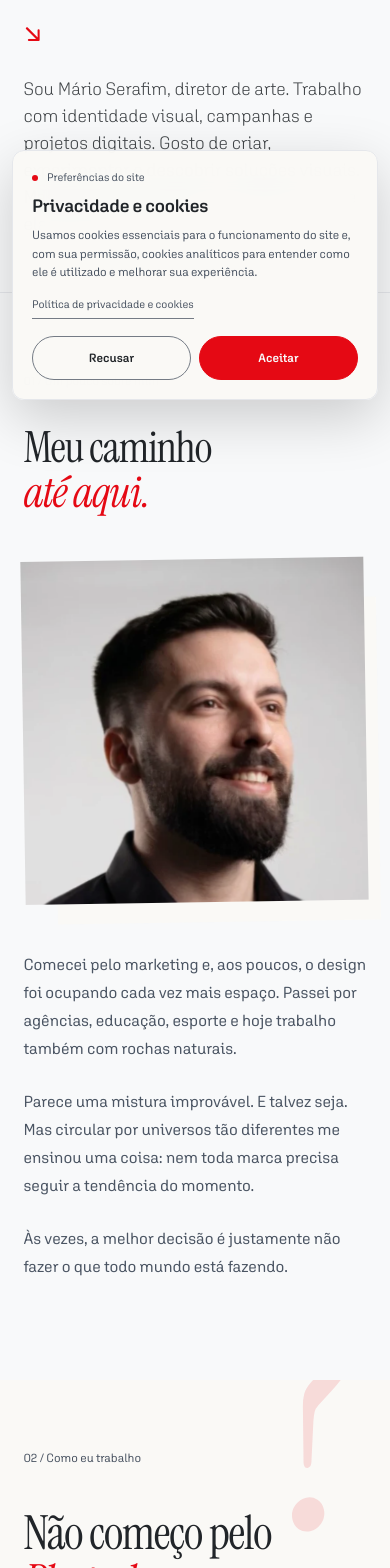
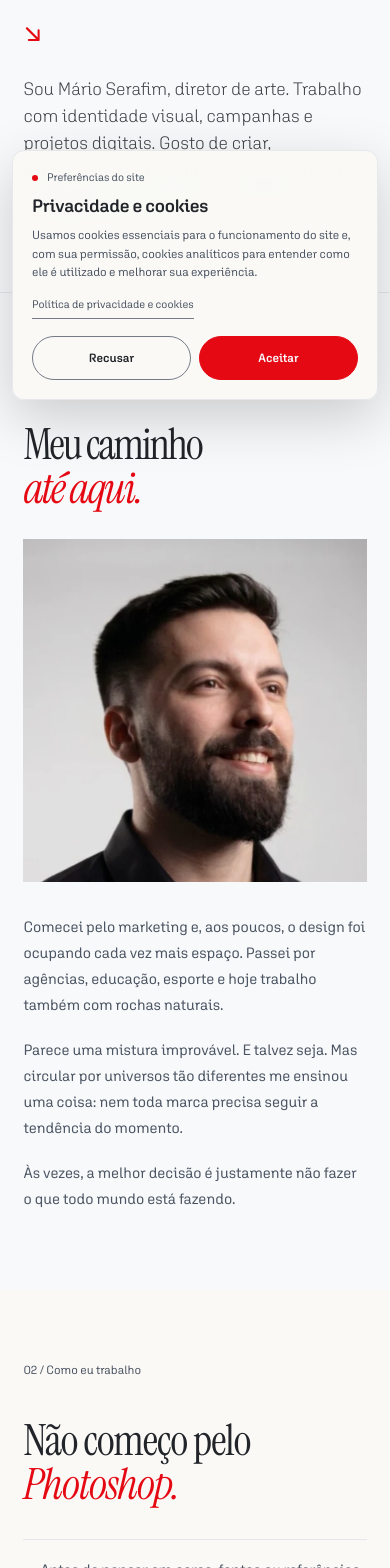
Before and after one commit to MarioSerafimCoder/portfolio-oficial, a Next.js app: page /sobre in a window 390 px wide. Shown: the part 432-2000 px from the top of the page. Built offline with nearby package versions, Linux system fonts and the light colour scheme; no server answers.

Commit message:
Redesign About page editorial layout

```diff
--- a/src/app/sobre/about.css
+++ b/src/app/sobre/about.css
@@ -46,3 +46,95 @@
   .about-opening-top,.about-credential-list article>span{font-size:12px}
   .about-prose p,.about-thinking-copy p,.about-credentials-head p,.about-credential-list p,.about-ending p{font-size:16px}
 }
+
+/* Editorial portrait spread: image and story share one measured grid. */
+.about-origin{display:block;padding-top:clamp(76px,9vw,128px);padding-bottom:clamp(90px,11vw,156px)}
+.about-origin>.eyebrow{margin-bottom:clamp(34px,5vw,68px)}
+.about-origin-grid{display:grid;grid-template-columns:repeat(12,minmax(0,1fr));column-gap:clamp(18px,2.2vw,34px);row-gap:clamp(28px,4vw,58px);align-items:start}
+.about-origin-grid>h2{grid-column:6/13;grid-row:1;font-size:clamp(54px,6.2vw,92px);line-height:.98;letter-spacing:-.045em;max-width:900px}
+.about-origin-grid>h2 em{color:var(--accent)}
+.about-origin .about-portrait{grid-column:1/6;grid-row:1/3;align-self:stretch;margin:0;min-width:0}
+.editorial-about .about-origin .about-portrait.spatial-surface{transform:none;box-shadow:none}
+.about-origin .about-portrait img{width:100%;height:auto;aspect-ratio:1;object-fit:contain;object-position:center top}
+.about-origin .about-prose{grid-column:7/13;grid-row:2;margin:0;max-width:640px}
+.about-origin .about-prose p{font-size:clamp(16px,1.25vw,18px);line-height:1.78;margin:0 0 1.35em}
+.about-origin .about-prose p:last-child{margin-bottom:0}
+
+/* Give the reflective process room to breathe at tablet and desktop widths. */
+.about-thinking{padding-top:clamp(76px,8vw,116px);padding-bottom:clamp(82px,9vw,128px)}
+.editorial-about .about-thinking.spatial-surface::before{content:none}
+.about-thinking-body{grid-template-columns:minmax(0,1.08fr) minmax(310px,.92fr);gap:clamp(40px,7vw,112px);margin-top:clamp(48px,6vw,86px)}
+.about-thinking h2{font-size:clamp(52px,6vw,88px);line-height:.98;max-width:720px}
+.about-thinking-copy{max-width:600px}
+.about-thinking-copy p{padding:20px 0 20px 22px;font-size:15px;line-height:1.75}
+
+/* A quiet twelve-column ledger keeps the three credentials aligned. */
+.about-credentials{padding-top:clamp(92px,10vw,144px);padding-bottom:clamp(92px,10vw,144px)}
+.about-credentials-head{grid-template-columns:repeat(12,minmax(0,1fr));gap:clamp(20px,2.2vw,34px)}
+.about-credentials-head>.eyebrow{grid-column:1/4}
+.about-credentials-head>div{grid-column:5/13}
+.about-credential-list{margin-top:clamp(52px,7vw,96px)}
+.about-credential-list article{grid-template-columns:repeat(12,minmax(0,1fr));gap:clamp(18px,2.2vw,34px);padding:clamp(25px,3vw,38px) 0}
+.about-credential-list article>span{grid-column:1/3}
+.about-credential-list article>div{grid-column:3/13;display:grid;grid-template-columns:minmax(0,1fr) minmax(0,.82fr);gap:clamp(22px,4vw,62px);align-items:start}
+.about-credential-list h3{font-size:clamp(27px,3vw,42px)}
+.about-credential-list p{margin:0;max-width:42ch;font-size:14px;line-height:1.75}
+
+.about-ending{padding-top:clamp(76px,9vw,128px);padding-bottom:clamp(90px,11vw,156px);grid-template-columns:repeat(12,minmax(0,1fr));gap:clamp(20px,2.2vw,34px)}
+.about-ending>.eyebrow{grid-column:1/4}
+.about-ending>div{grid-column:5/13;display:grid;grid-template-columns:minmax(0,1.2fr) minmax(230px,.8fr);column-gap:clamp(24px,4vw,60px);align-items:start}
+.about-ending h2{font-size:clamp(48px,5.5vw,78px);line-height:1}
+.about-ending p{margin:8px 0 0;font-size:15px;line-height:1.75}
+.about-ending-actions{grid-column:1/-1;margin-top:38px}
+
+@media(max-width:900px){
+ .about-origin{padding-top:82px;padding-bottom:96px}
+ .about-origin-grid{column-gap:22px;row-gap:34px}
+ .about-origin-grid>h2{font-size:clamp(48px,6.8vw,66px)}
+ .about-origin .about-portrait{grid-column:1/6}
+ .about-origin .about-prose{grid-column:6/13}
+ .about-thinking-body{grid-template-columns:minmax(0,1fr) minmax(280px,.95fr);gap:34px}
+ .about-thinking h2{font-size:clamp(48px,6vw,62px)}
+ .about-credentials-head>div{grid-column:4/13}
+ .about-credential-list article>span{grid-column:1/3}
+ .about-credential-list article>div{grid-column:3/13;grid-template-columns:1fr .9fr;gap:24px}
+ .about-ending>div{grid-column:4/13;grid-template-columns:1fr .9fr;gap:24px}
+}
+@media(max-width:700px){
+ .about-origin{padding-top:68px;padding-bottom:78px}
+ .about-origin>.eyebrow{margin-bottom:35px}
+ .about-origin-grid{display:grid;grid-template-columns:minmax(0,1fr);row-gap:0}
+ .about-origin-grid>h2{grid-column:1;grid-row:1;margin:0 0 28px;font-size:clamp(43px,11vw,56px);line-height:1.02}
+ .about-origin .about-portrait{grid-column:1;grid-row:2;margin:0 0 32px;width:min(100%,460px)}
+ .about-origin .about-portrait img{aspect-ratio:1;object-fit:contain}
+ .about-origin .about-prose{grid-column:1;grid-row:3;margin:0;max-width:58ch}
+ .about-origin .about-prose p{font-size:15px;line-height:1.75;margin-bottom:1.2em}
+ .about-thinking{padding-top:72px;padding-bottom:78px}
+ .about-thinking-body{display:block;margin-top:40px}
+ .about-thinking h2{position:static;font-size:clamp(43px,10.8vw,54px);line-height:1.02}
+ .about-thinking-copy{margin-top:32px}
+ .about-thinking-copy p{padding:17px 0 17px 17px;font-size:15px;line-height:1.72}
+ .about-credentials{padding-top:78px;padding-bottom:82px}
+ .about-credentials-head{display:grid;grid-template-columns:1fr;gap:28px}
+ .about-credentials-head>.eyebrow,.about-credentials-head>div{grid-column:1}
+ .about-credentials h2{margin:0;font-size:clamp(39px,9.6vw,48px);line-height:1.04}
+ .about-credentials-head p{margin-top:22px;font-size:14px;line-height:1.7}
+ .about-credential-list{margin-top:42px}
+ .about-credential-list article{display:grid;grid-template-columns:44px minmax(0,1fr);gap:10px 16px;padding:23px 0 25px}
+ .about-credential-list article>span{grid-column:1;grid-row:1;font-size:10px;margin:3px 0 0;padding:0}
+ .about-credential-list article>div{grid-column:2;grid-row:1;display:block}
+ .about-credential-list h3{font-size:clamp(25px,6.6vw,32px);line-height:1.12}
+ .about-credential-list p{margin-top:12px;font-size:14px;line-height:1.68}
+ .about-ending{display:grid;grid-template-columns:1fr;gap:28px;padding-top:70px;padding-bottom:82px}
+ .about-ending>.eyebrow,.about-ending>div{grid-column:1}
+ .about-ending>div{display:block}
+ .about-ending h2{margin:0;font-size:clamp(43px,10.8vw,55px);line-height:1.02}
+ .about-ending p{margin-top:24px;font-size:15px;line-height:1.7;max-width:52ch}
+ .about-ending-actions{align-items:flex-start;flex-direction:column;gap:21px;margin-top:30px}
+}
+@media(max-width:380px){
+ .about-origin-grid>h2{font-size:42px}
+ .about-credential-list article{grid-template-columns:38px minmax(0,1fr);column-gap:12px}
+ .about-credential-list h3{font-size:25px}
+ .about-ending h2{font-size:42px}
+}
--- a/src/views/about.tsx
+++ b/src/views/about.tsx
@@ -46,8 +46,8 @@ export default function About({ locale = "pt" }: {
 
     <section className="about-origin section-wrap" aria-labelledby="origin-title">
       <span className="eyebrow">{i18nText("01 / Um pouco sobre mim")}</span>
-      <div><h2 id="origin-title">{i18nText("Meu caminho")}<br /><em>{i18nText("at\u00E9 aqui.")}</em></h2>
-        {i18nText(photoExists && <figure className="about-portrait"><Image src={site.authorPhoto} alt={i18nText("Retrato de M\u00E1rio Serafim")} width={640} height={800} sizes="(max-width: 700px) 90vw, 420px"/></figure>)}
+      <div className="about-origin-grid"><h2 id="origin-title">{i18nText("Meu caminho")}<br /><em>{i18nText("at\u00E9 aqui.")}</em></h2>
+        {i18nText(photoExists && <figure className="about-portrait"><Image src={site.authorPhoto} alt={i18nText("Retrato de M\u00E1rio Serafim")} width={520} height={520} sizes="(max-width: 700px) 90vw, (max-width: 1200px) 42vw, 40vw"/></figure>)}
         <div className="about-prose"><p>{i18nText("Comecei pelo marketing e, aos poucos, o design foi ocupando cada vez mais espaço. Passei por agências, educação, esporte e hoje trabalho também com rochas naturais.")}</p><p>{i18nText("Parece uma mistura improvável. E talvez seja. Mas circular por universos tão diferentes me ensinou uma coisa: nem toda marca precisa seguir a tendência do momento.")}</p><p>{i18nText("Às vezes, a melhor decisão é justamente não fazer o que todo mundo está fazendo.")}</p></div>
       </div>
     </section>
```
